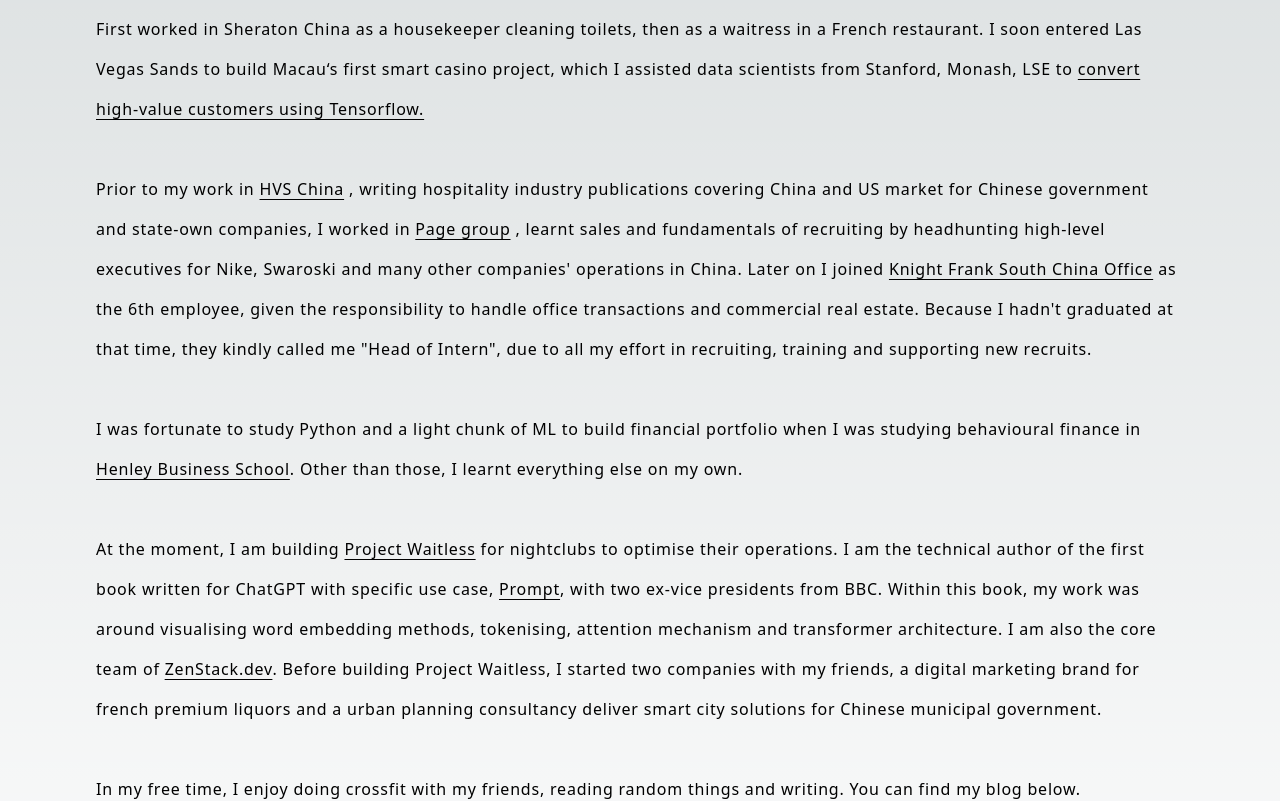
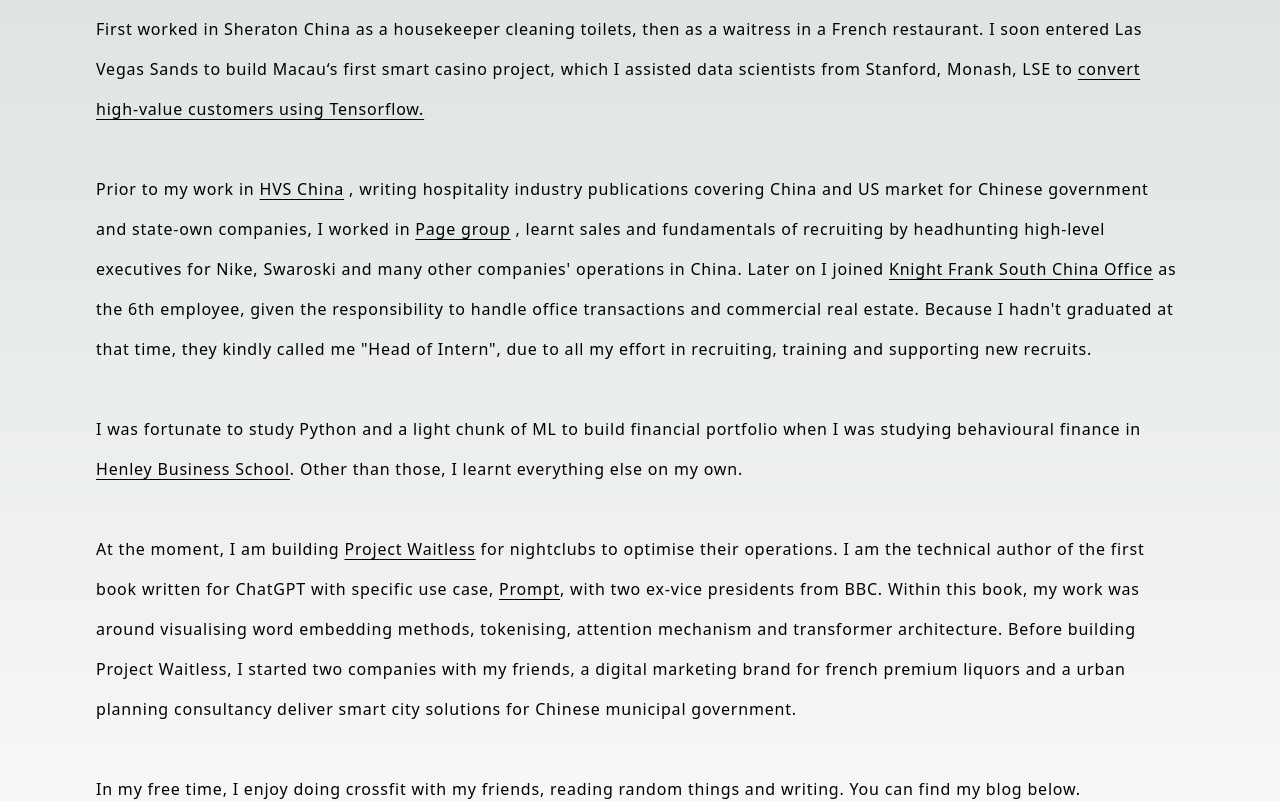
Before and after one commit to zmzlois/zhao-me, a Next.js app: page / in a window 1280 px wide. Shown: the part 327-1128 px from the top of the page. Built offline with nearby package versions, Linux system fonts and the light colour scheme.

Commit message:
remove zenstack

```diff
--- a/pages/index.tsx
+++ b/pages/index.tsx
@@ -124,17 +124,11 @@
             </Link>
             , with two ex-vice presidents from BBC. Within this book, my work
             was around visualising word embedding methods, tokenising, attention
-            mechanism and transformer architecture. I am also the core team of{" "}
-            <Link
-              href="https://zenstack.dev"
-              className="underline underline-offset-4 decoration-1"
-            >
-              ZenStack.dev
-            </Link>
-            . Before building Project Waitless, I started two companies with my
-            friends, a digital marketing brand for french premium liquors and a
-            urban planning consultancy deliver smart city solutions for Chinese
-            municipal government.
+            mechanism and transformer architecture. Before building Project
+            Waitless, I started two companies with my friends, a digital
+            marketing brand for french premium liquors and a urban planning
+            consultancy deliver smart city solutions for Chinese municipal
+            government.
             <br />
             <br />
             In my free time, I enjoy doing crossfit with my friends, reading
```
